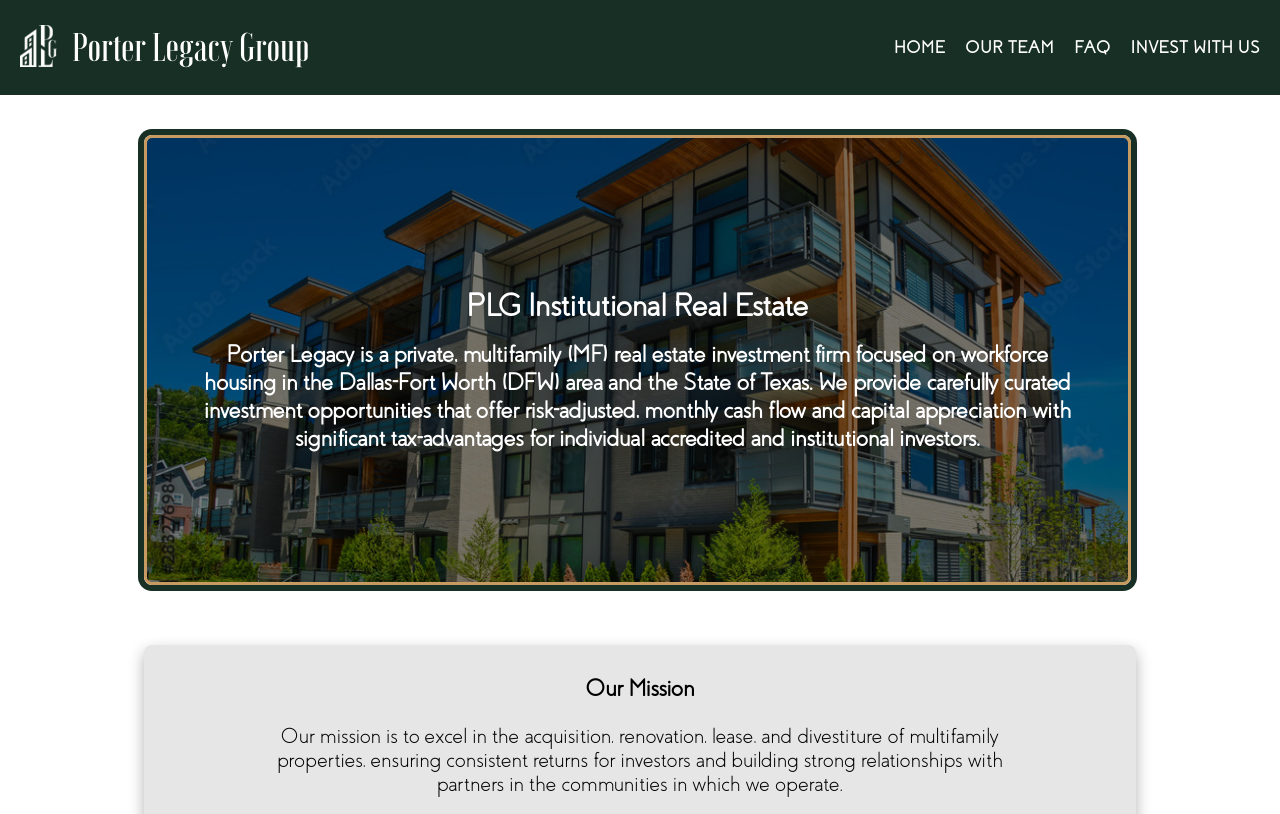
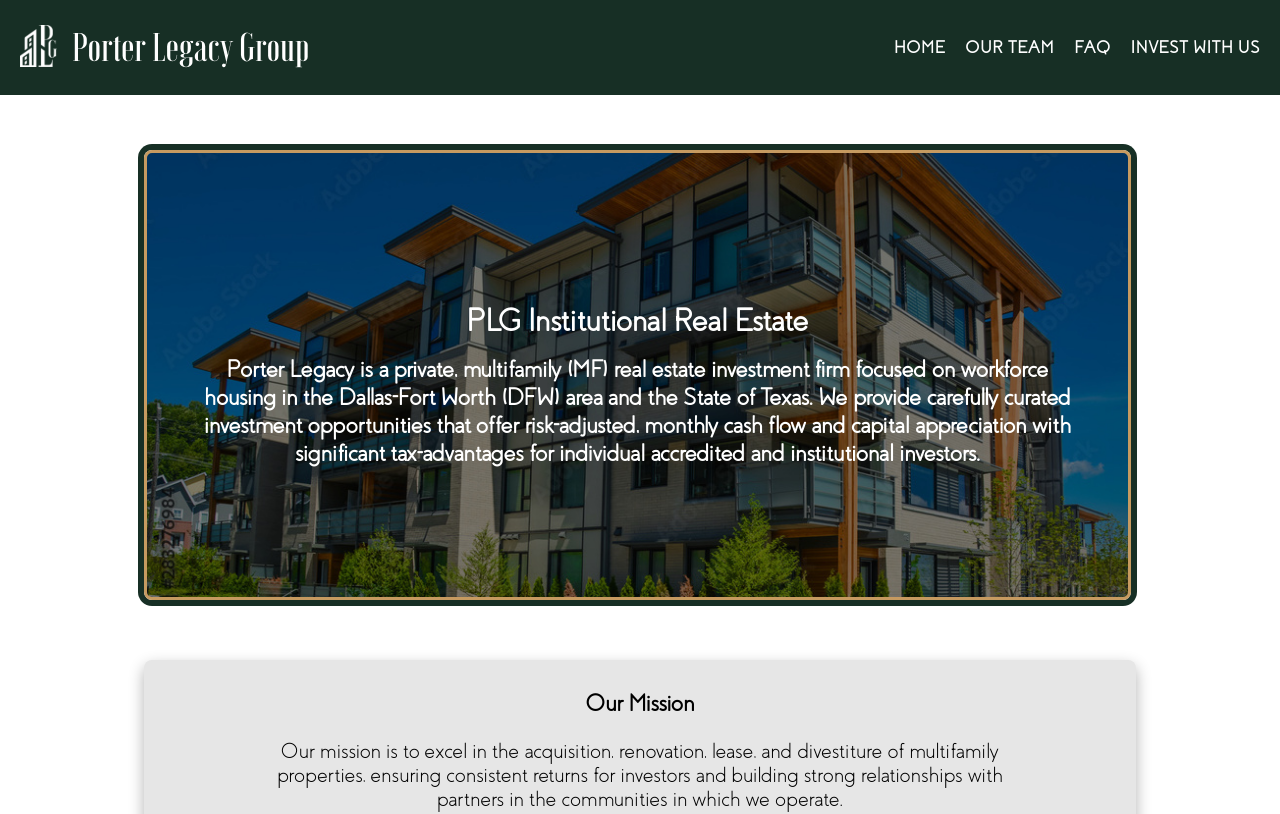
Before and after one commit to garyahill/PorterLegacyGroup, a React app: page / in a window 1280 px wide. Shown: the top 814 px of the page. Built offline with nearby package versions, Linux system fonts and the light colour scheme.

Commit message:
more updates to the homepage

```diff
--- a/src/pages/home/home.less
+++ b/src/pages/home/home.less
@@ -13,7 +13,8 @@
         background-image: url('../../images/building-main.jpg');
         background-size: cover;
         background-position: center;
-        height: 450px;
+        min-height: 450px;
+        height: auto;
         position: relative;
         display: flex;
         justify-content: center;
@@ -23,6 +24,7 @@
         box-shadow: 0 0 0 6px @green-bg;
         width: calc(100% - 5px);
         box-sizing: border-box;
+        margin-top: 15px;
 
 
         .banner-title {
```
